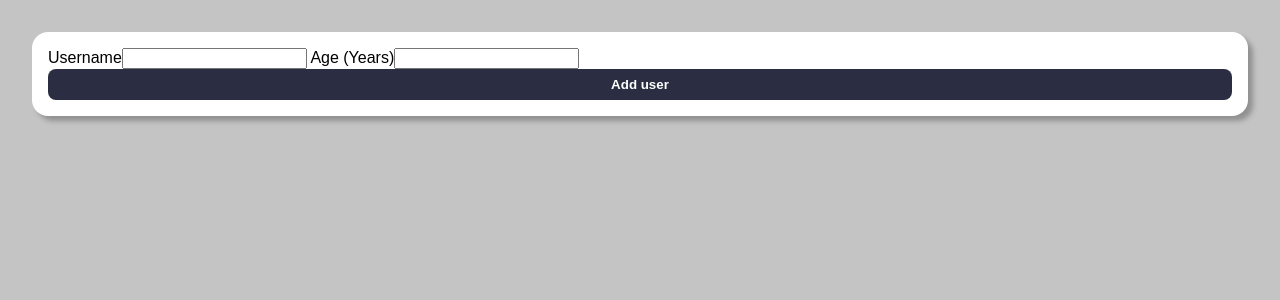
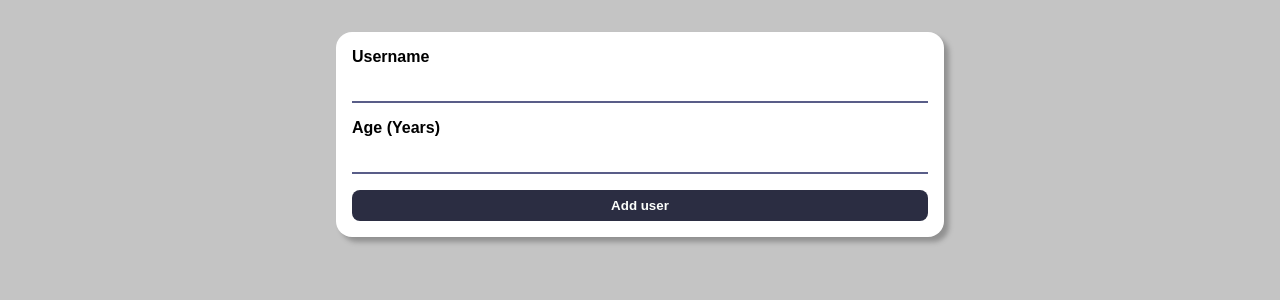
Before and after one commit to MarcinSQL/react-add-user, a React (Create React App) app: page / in a window 1280 px wide. Shown: the top 300 px of the page. Built offline with nearby package versions, Linux system fonts and the light colour scheme.

Commit message:
Added FormInputs styles and changed some others

```diff
--- a/src/components/FormInputs.js
+++ b/src/components/FormInputs.js
@@ -1,8 +1,9 @@
 import Button from "./UI/Button";
+import classes from "./FormInputs.module.css";
 
 const FormInputs = () => {
     return (
-        <form>
+        <form className={classes.form}>
             <label> Username
                 <input type="text" />
             </label>
--- /dev/null
+++ b/src/components/FormInputs.module.css
@@ -0,0 +1,19 @@
+.form{
+    display: flex;
+    flex-direction: column;
+    gap: 1rem;
+}
+
+label{
+    display: flex;
+    flex-direction: column;
+    gap: .25rem;
+    font-weight: 700;
+}
+
+label input{
+    letter-spacing: 1px;
+    padding: .5rem;
+    border: none;
+    border-bottom: 2px solid #595D88;
+}
--- a/src/components/UI/Button.module.css
+++ b/src/components/UI/Button.module.css
@@ -10,10 +10,10 @@
 }
 
 .button:hover {
-  background-color: #80a1d4;
+  background-color: #595D88;
 }
 
-@media (min-width: 768px) {
+@media (max-width: 768px) {
   .button {
     width: 100%;
   }
--- a/src/components/UI/Card.module.css
+++ b/src/components/UI/Card.module.css
@@ -3,4 +3,12 @@
     box-shadow: 5px 5px 5px #919191;
     border-radius: 16px;
     padding: 1rem;
+    width: 50%;
+    margin: 0 auto;
 }
+
+@media (max-width: 768px) {
+    .card {
+      width: 100%;
+    }
+  }
--- a/src/index.css
+++ b/src/index.css
@@ -3,7 +3,7 @@
 }
 
 html {
-  font-family: sans-serif;
+  font-family: Arial, Helvetica, sans-serif;
 }
 
 body {
```
